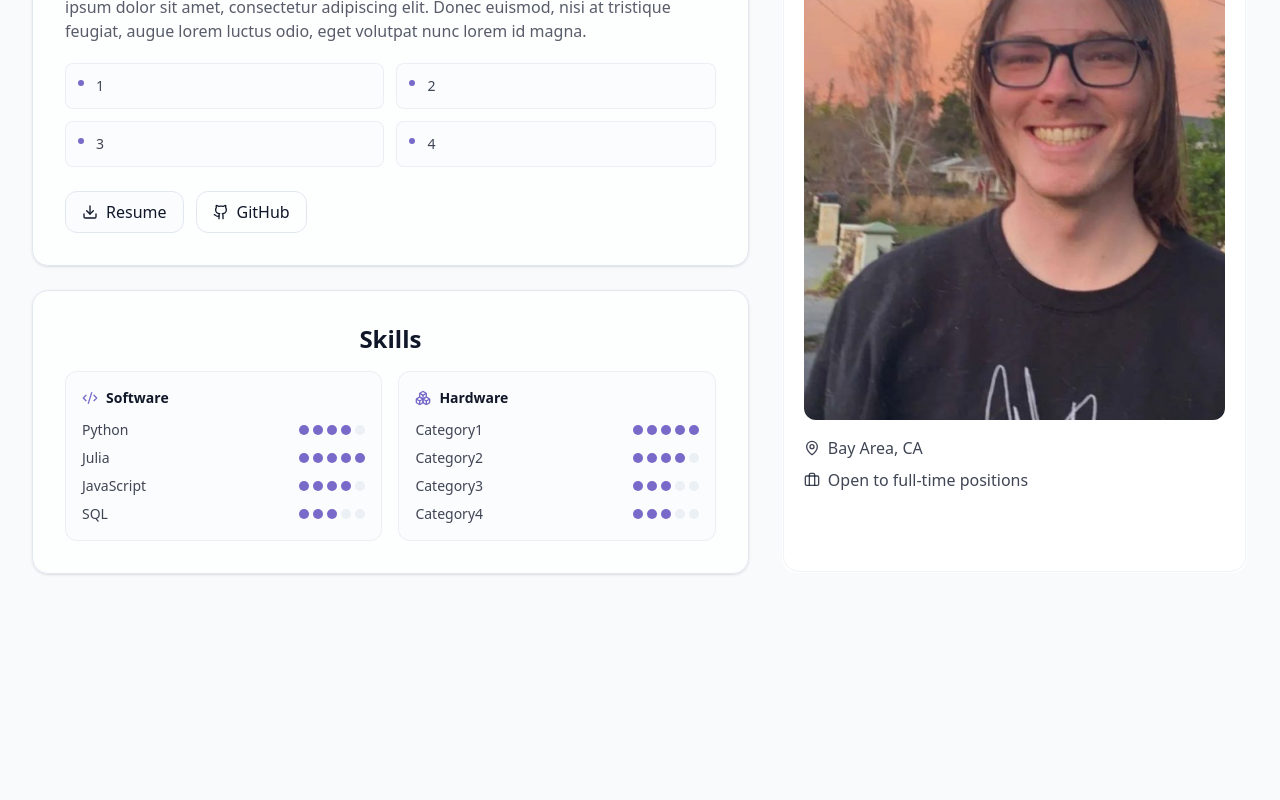
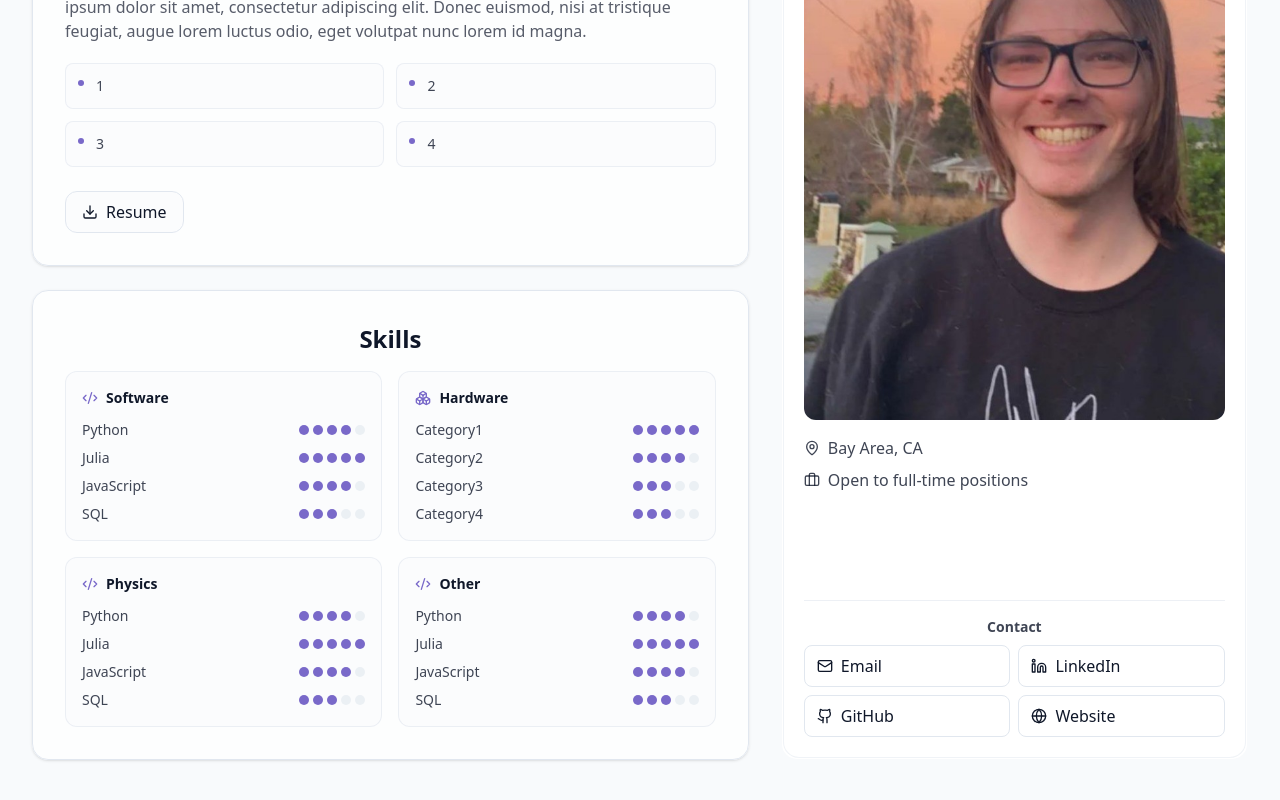
Before and after one commit to swestastic/kylePortfolio, a React (Vite) app in the folder kylePortfolio/: page /#/ in a window 1280 px wide. Shown: the part 430-1230 px from the top of the page. Before the commit the page ends 1116 px from the top, so only its background shows below. Built offline with nearby package versions, Linux system fonts and the light colour scheme.

Commit message:
add contact section to portfolio

```diff
--- a/kylePortfolio/src/components/AboutSection.jsx
+++ b/kylePortfolio/src/components/AboutSection.jsx
@@ -1,4 +1,4 @@
-import { Download, Github, MapPin, Briefcase, Code2, Cpu, Database, Boxes } from "lucide-react";
+import { Download, Github, MapPin, Briefcase, Code2, Cpu, Database, Boxes, Mail, Linkedin, Globe } from "lucide-react";
 import { cn } from "../lib/utils";
 import portrait from "../assets/Portrait.jpeg";
 
@@ -31,7 +31,7 @@ const SkillCategory = ({ icon: Icon, title, items }) => (
   </div>
 );
 
-/* --- component --- */
+
 export const About = () => {
   return (
     <section id="about" className={cn("relative py-20 md:py-28 bg-background text-foreground")}>
@@ -89,14 +89,7 @@ export const About = () => {
                 >
                   <Download className="size-4" /> Resume
                 </a>
-                <a
-                  href="https://github.com/swestastic"
-                  target="_blank"
-                  rel="noreferrer"
-                  className="inline-flex items-center gap-2 rounded-xl border border-border px-4 py-2 hover:bg-background/80"
-                >
-                  <Github className="size-4" /> GitHub
-                </a>
+
               </div>
             </div>
 
@@ -126,6 +119,26 @@ export const About = () => {
                     { name: "Category4", level: 3 },
                   ]}
                 />
+                <SkillCategory
+                  icon={Code2}
+                  title="Physics"
+                  items={[
+                    { name: "Python", level: 4 },
+                    { name: "Julia", level: 5 },
+                    { name: "JavaScript", level: 4 },
+                    { name: "SQL", level: 3 },
+                  ]}
+                />
+                <SkillCategory
+                  icon={Code2}
+                  title="Other"
+                  items={[
+                    { name: "Python", level: 4 },
+                    { name: "Julia", level: 5 },
+                    { name: "JavaScript", level: 4 },
+                    { name: "SQL", level: 3 },
+                  ]}
+                />
               </div>
 
               <div className="mt-auto" />
@@ -146,7 +159,46 @@ export const About = () => {
                   <Briefcase className="size-4" /> Open to full-time positions
                 </div>
 
-                <div className="mt-auto" />
+                <div className="mt-auto pt-4 border-t border-border/60">
+  <h4 className="text-sm font-semibold text-foreground/80 mb-2">Contact</h4>
+
+  <div className="grid grid-cols-2 gap-2">
+    <a
+      href="mailto:kyle@example.com"
+      className="inline-flex items-center gap-2 rounded-lg border border-border px-3 py-2 hover:bg-background/80"
+      aria-label="Email"
+    >
+      <Mail className="size-4" /> Email
+    </a>
+    <a
+      href="https://www.linkedin.com/in/your-handle"
+      target="_blank"
+      rel="noreferrer"
+      className="inline-flex items-center gap-2 rounded-lg border border-border px-3 py-2 hover:bg-background/80"
+      aria-label="LinkedIn"
+    >
+      <Linkedin className="size-4" /> LinkedIn
+    </a>
+    <a
+      href="https://github.com/swestastic"
+      target="_blank"
+      rel="noreferrer"
+      className="inline-flex items-center gap-2 rounded-lg border border-border px-3 py-2 hover:bg-background/80"
+      aria-label="GitHub"
+    >
+      <Github className="size-4" /> GitHub
+    </a>
+    <a
+      href="https://kylecorbett.dev"
+      target="_blank"
+      rel="noreferrer"
+      className="inline-flex items-center gap-2 rounded-lg border border-border px-3 py-2 hover:bg-background/80"
+      aria-label="Website"
+    >
+      <Globe className="size-4" /> Website
+    </a>
+  </div>
+</div>
               </div>
             </div>
           </aside>
--- a/kylePortfolio/src/pages/Home.jsx
+++ b/kylePortfolio/src/pages/Home.jsx
@@ -1,5 +1,6 @@
 import { About } from "../components/AboutSection";
 import { Footer } from "../components/Footer";
+
 import { Navbar } from "../components/Navbar";
 
 export const Home = () => {
@@ -7,6 +8,7 @@ export const Home = () => {
     <div>
         <Navbar />
        <About />
+
     </div>
     );
 }
```
Also changed, not shown: kylePortfolio/src/components/MyWork.jsx (added).
